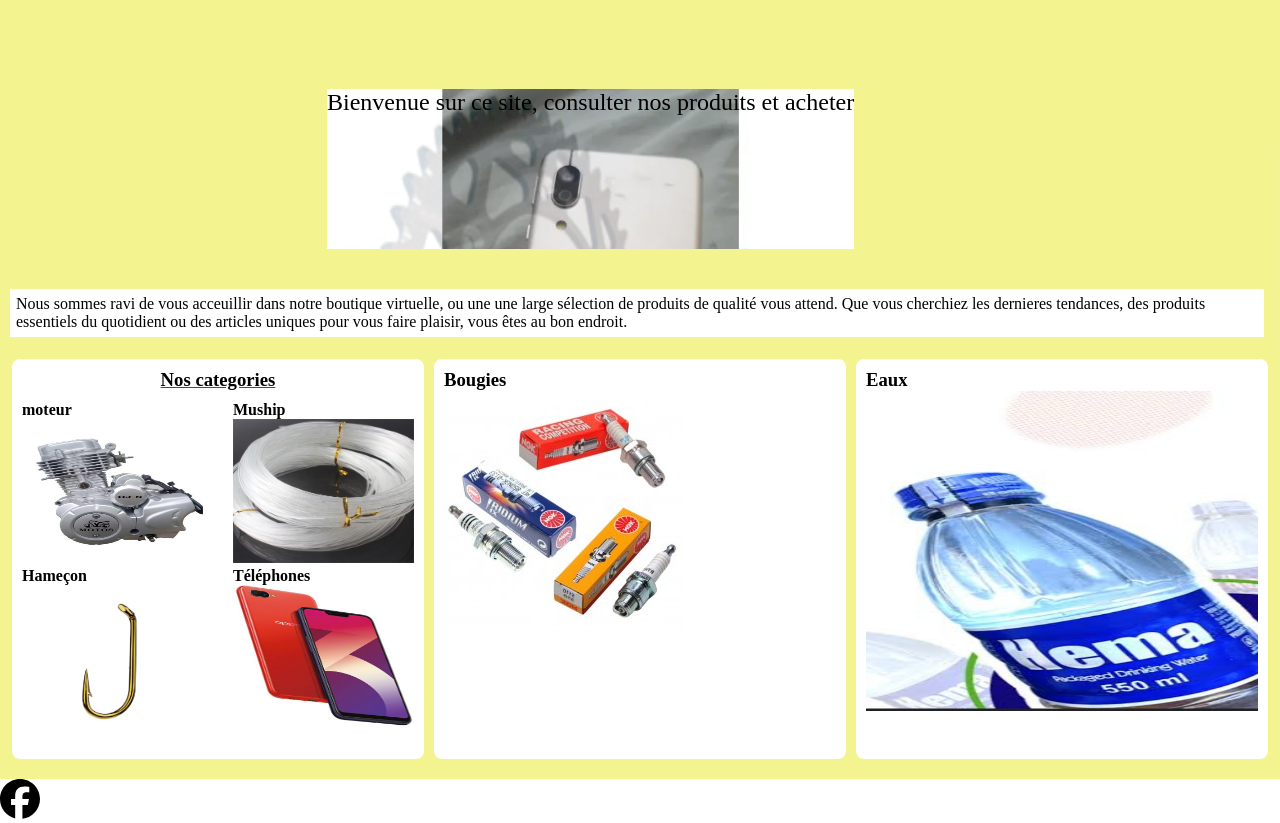
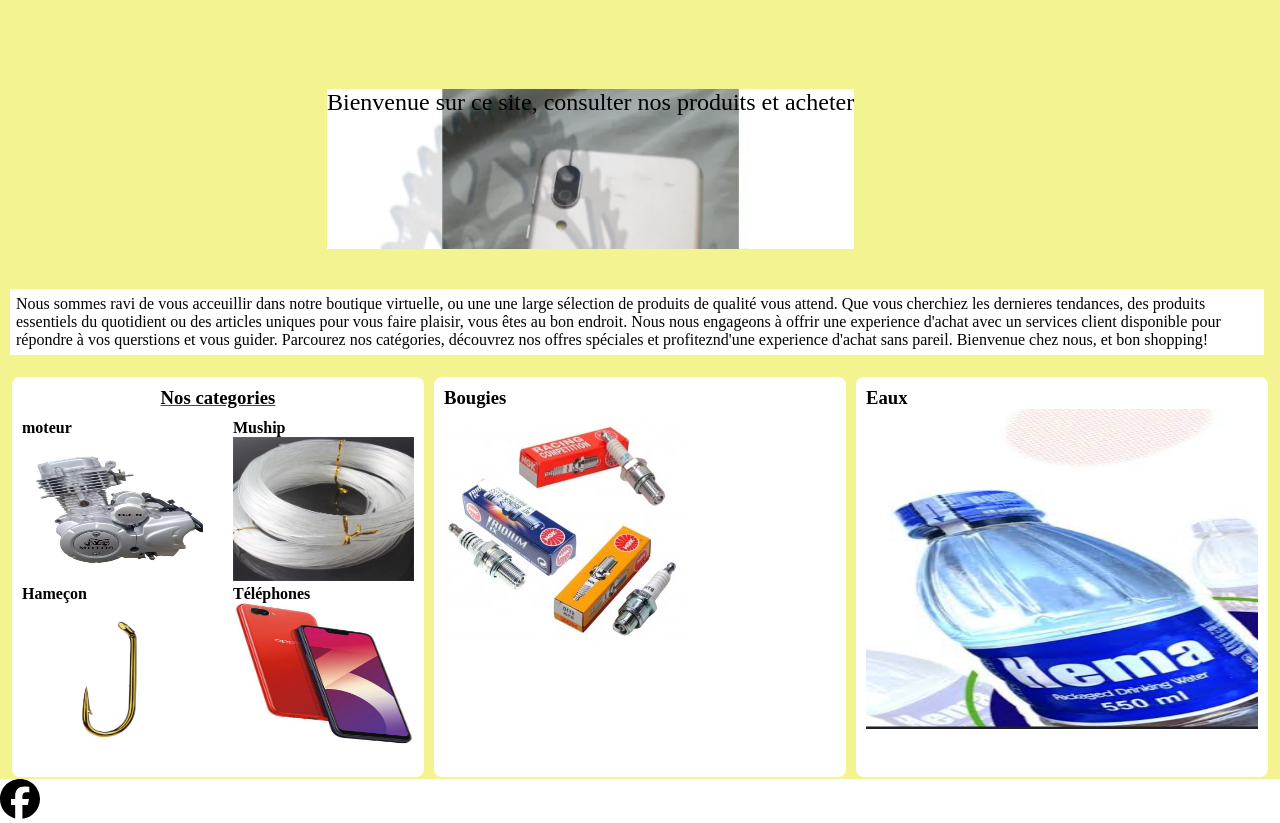
Before and after one commit to gracevayisiriria/shalomsite, a plain HTML site: page index.html in a window 1280 px wide. Shown: the part 101-924 px from the top of the page. Drawn offline with Linux system fonts and the light colour scheme.

Commit message:
Update index.html

```diff
--- a/index.html
+++ b/index.html
@@ -92,7 +92,9 @@
             </article>
             <p style="padding: 6px; background-color: white;margin: 10px;width: 98%;"> Nous sommes ravi de vous acceuillir dans notre boutique virtuelle, ou une une
             large sélection de produits de qualité vous attend. Que vous cherchiez les dernieres tendances, des produits essentiels du quotidient ou des
-                articles uniques pour vous faire plaisir, vous êtes au bon endroit.
+                articles uniques pour vous faire plaisir, vous êtes au bon endroit. Nous nous engageons à offrir une experience d'achat
+                avec un services client disponible pour répondre à vos querstions et vous guider. Parcourez nos catégories, découvrez nos offres spéciales et profiteznd'une experience d'achat sans pareil.
+                Bienvenue chez nous, et bon shopping!
             </p>
             <div class="card">
                 <div class="card1">
```
